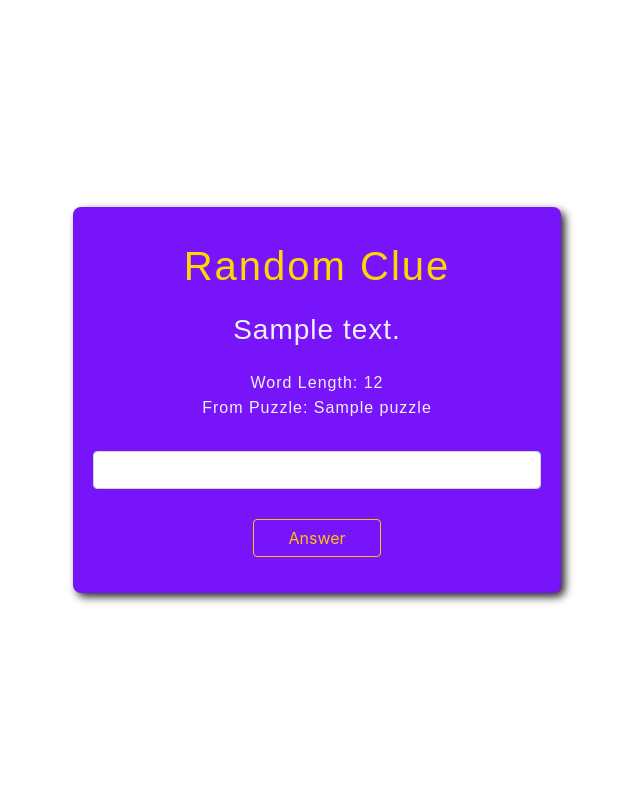
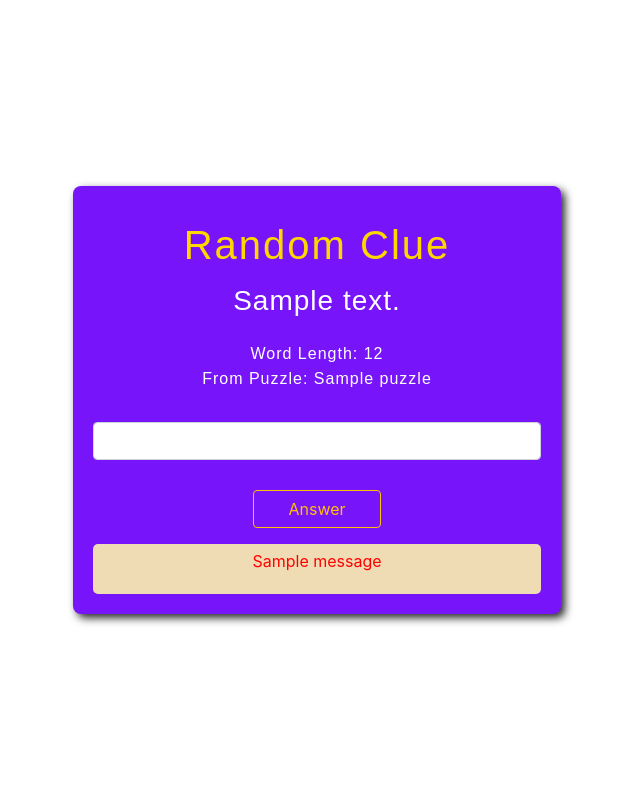
Before and after one commit to Nesmith-Charlesii/Caktus_Assessment, a Django app: page /crossword_drill/ in a window 1280 px wide. Shown: the whole page, without its empty margins (323-963 px from the left). Run offline with Django 3.2, Linux system fonts and the light colour scheme; tables that the repository leaves empty hold one stand-in row (values such as "Sample post"); one stand-in notice (Sample message) is shown.

Commit message:
added message from message.errors in DrillView Post method to base.html. styled and positioned message in clue.css

```diff
--- a/tdd_exercise/static/css/clue.css
+++ b/tdd_exercise/static/css/clue.css
@@ -7,13 +7,13 @@ body {
     display: flex;
     justify-content: center;
     align-items: center;
+    display: flex;
+    flex-direction: column;
+    justify-content: center;
 }
 
 .clue-container {
     background-color: rgb(120, 20, 250);
-    display: flex;
-    flex-direction: column;
-    justify-content: center;
     border-radius: 8px;
     padding: 20px;
     box-shadow: 4px 4px 8px rgb(40, 40, 40);
@@ -32,7 +32,7 @@ body {
 .clue {
     font-family: arial, sans-serif;
     text-align: center;
-    color: rgb(240, 240, 240);
+    color: rgb(255, 255, 255);
     letter-spacing: 1px
 }
 
@@ -66,3 +66,13 @@ form input {
 #submit-guess {
     width: 10vw !important;
 }
+
+.message-alert {
+    display: flex;
+    justify-content: center;
+    align-items: center;
+    height: 50px;
+    color: red;
+    background-color: rgb(240, 220, 180);
+    border-radius: 5px;
+}
--- a/tdd_exercise/templates/base.html
+++ b/tdd_exercise/templates/base.html
@@ -33,8 +33,15 @@
               <div class="clue-submit-button">
                 <input class="btn btn-outline-warning" type="submit" id="submit-guess" value="Answer"/>
               </div>
-              </div>
+            </div>
           </form>
+        </div>
+        <div class="message-alert">
+        {% if messages %}
+          {% for message in messages %}
+            <p>{{message}}</p>
+          {% endfor %}
+        {% endif %}
         </div>
       </div>
       {% endblock %}
```
Also changed, not shown: tdd_exercise/static/css/answer.css (line endings or trailing spaces).
